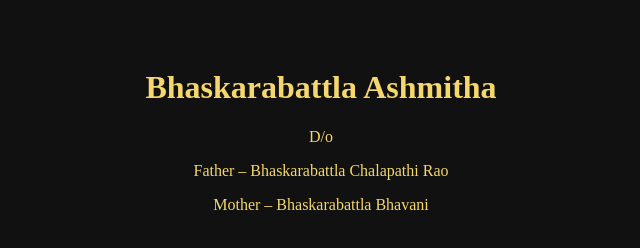
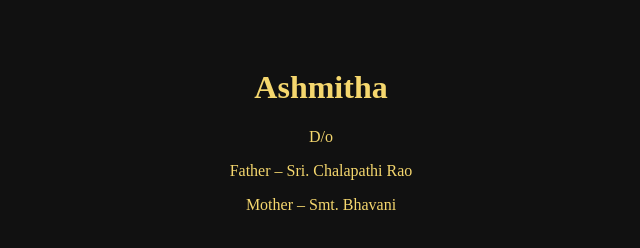
Before and after one commit to tarunbanerjee6060-sketch/invitation., a plain HTML site: page ashmitha.html in a window 1280 px wide. Shown: the whole page, without its empty margins (319-959 px from the left). Drawn offline with Linux system fonts and the light colour scheme.

Commit message:
Update ashmitha.html

```diff
--- a/ashmitha.html
+++ b/ashmitha.html
@@ -1,7 +1,7 @@
 <!DOCTYPE html>
 <html>
 <head>
-<title>Bhaskarabattla Ashmitha</title>
+<title>Ashmitha</title>
 <meta name="viewport" content="width=device-width, initial-scale=1.0">
 <style>
 body {
@@ -14,9 +14,9 @@ body {
 </style>
 </head>
 <body>
-<h1>Bhaskarabattla Ashmitha</h1>
+<h1>Ashmitha</h1>
 <p>D/o</p>
-<p>Father – Bhaskarabattla Chalapathi Rao</p>
-<p>Mother – Bhaskarabattla Bhavani</p>
+<p>Father – Sri. Chalapathi Rao</p>
+<p>Mother – Smt. Bhavani</p>
 </body>
 </html>
```
